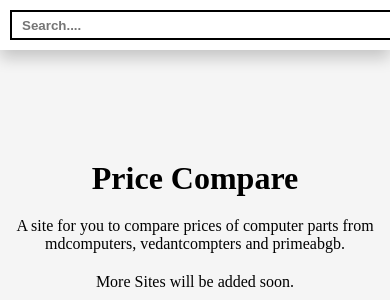
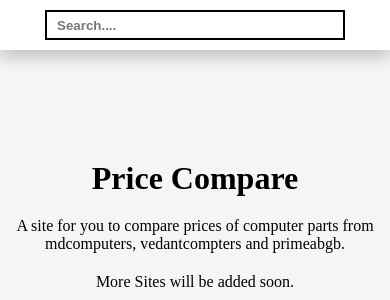
Before and after one commit to Dev-Tyagi25/pricecompareindia, a PHP site: page / in a window 390 px wide. Shown: the top 300 px of the page. Run offline with PHP 8.4, Linux system fonts and the light colour scheme.

Commit message:
changed style.css

```diff
--- a/style.css
+++ b/style.css
@@ -218,6 +218,10 @@ button.dark-mode:hover,
 		display: none;
 	}
 
+	#search #searchBar {
+		width: 300px;
+	}
+
 	.card:nth-of-type(3){
 		margin-bottom: 60px;
 	}
```
